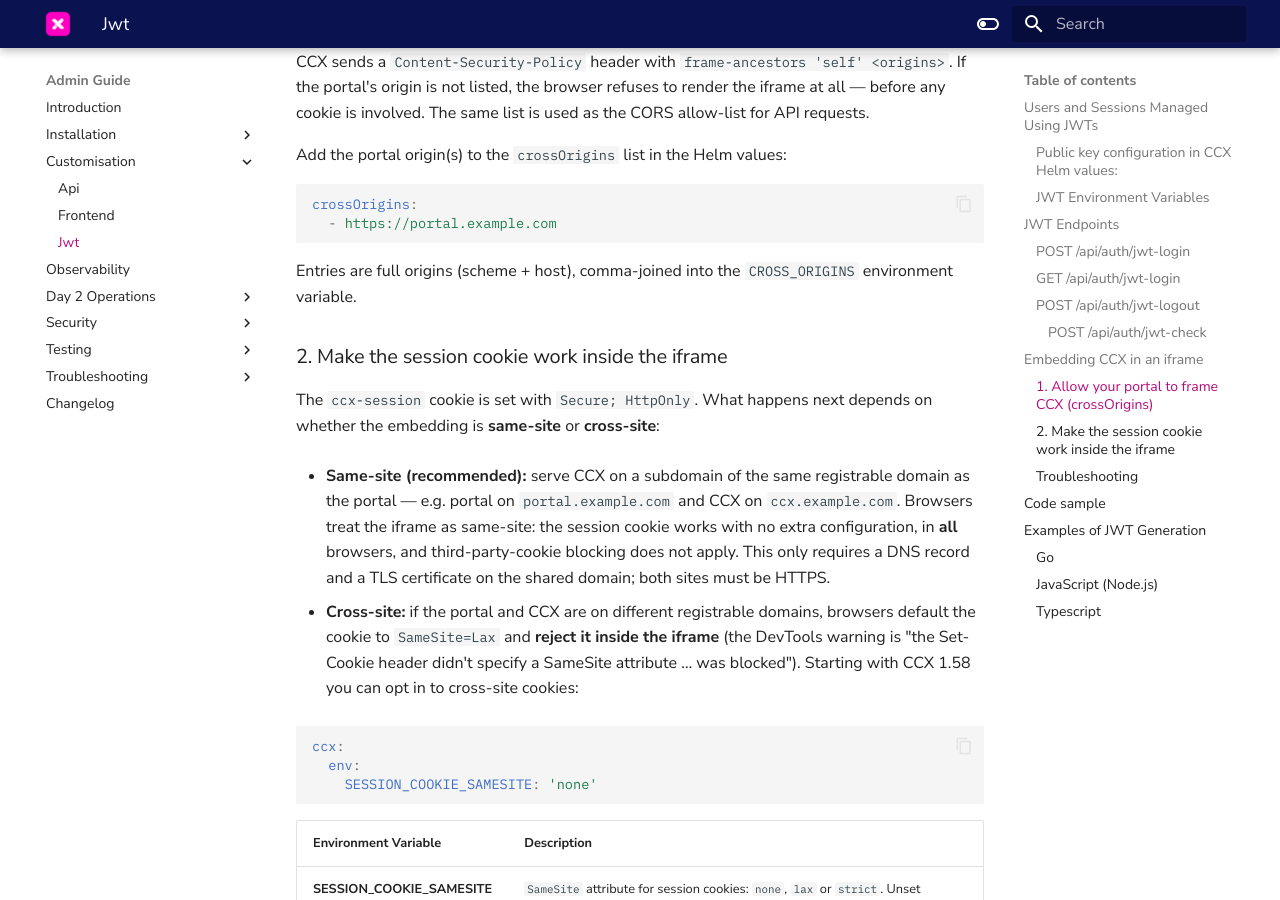
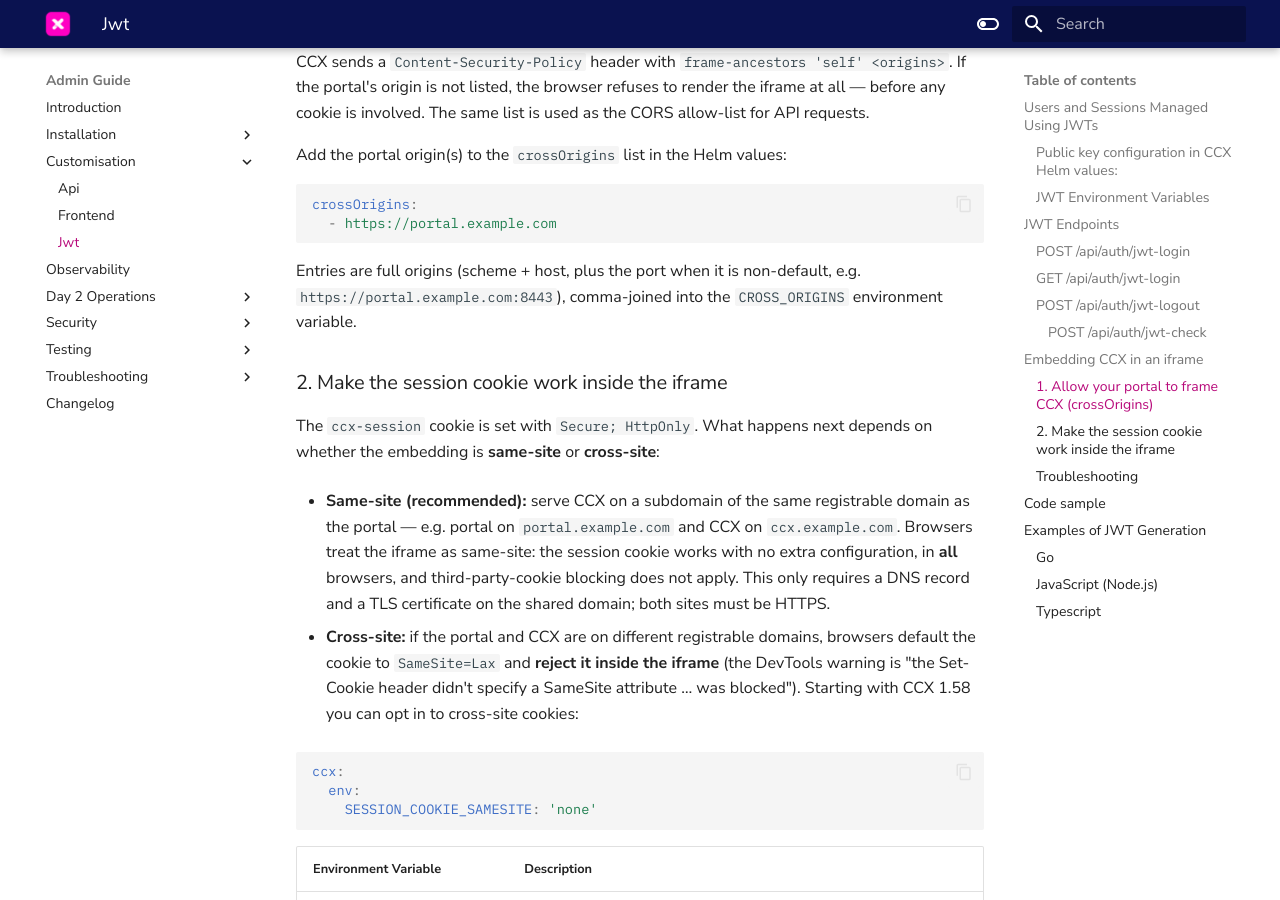
Before and after one commit to severalnines/ccx-docs, an MkDocs documentation site: the page built from docs/admin/Customisation/JWT.md, in a window 1280 px wide and 900 px high, scrolled down 4202 px. Built offline with MkDocs 1.6.1 and Material for MkDocs 9.7.7, drawn with Linux system fonts in a browser that asks for light colours; comment, search, counter and statistics services are not loaded.

Commit message:
CCX-6042 Clarify that origins include a non-default port
Co-Authored-By: Claude Fable 5 <noreply@anthropic.com>

````diff
--- a/docs/admin/Customisation/JWT.md
+++ b/docs/admin/Customisation/JWT.md
@@ -145,7 +145,7 @@ crossOrigins:
   - https://portal.example.com
 ```
 
-Entries are full origins (scheme + host), comma-joined into the `CROSS_ORIGINS` environment variable.
+Entries are full origins (scheme + host, plus the port when it is non-default, e.g. `https://portal.example.com:8443`), comma-joined into the `CROSS_ORIGINS` environment variable.
 
 ### 2. Make the session cookie work inside the iframe
 
````
